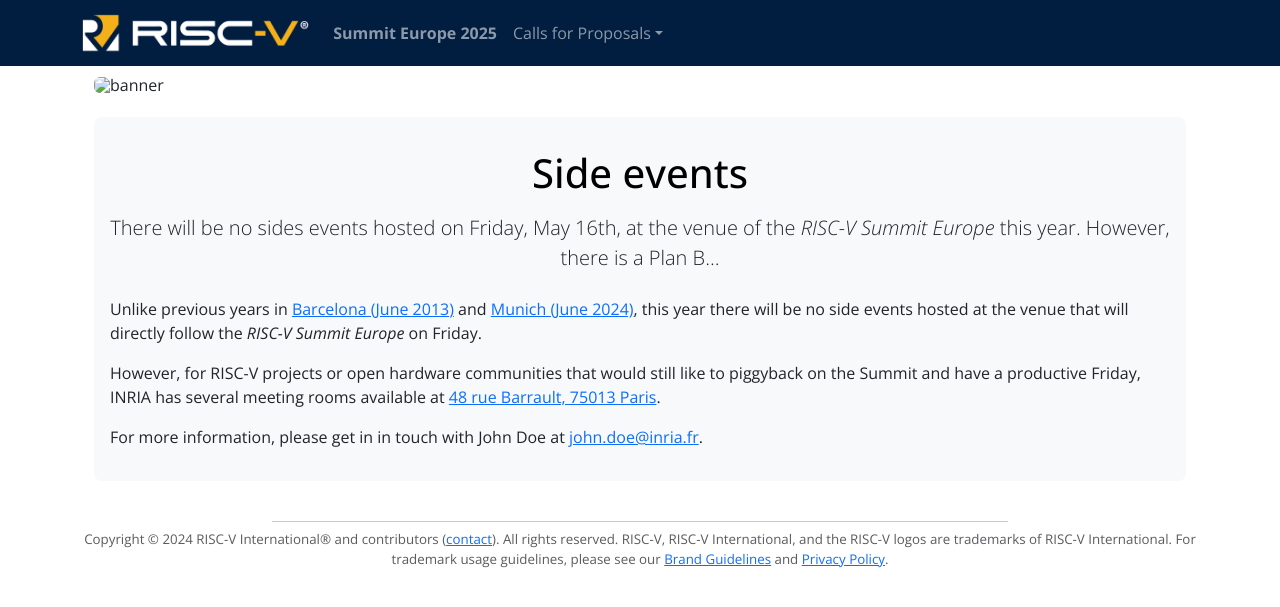
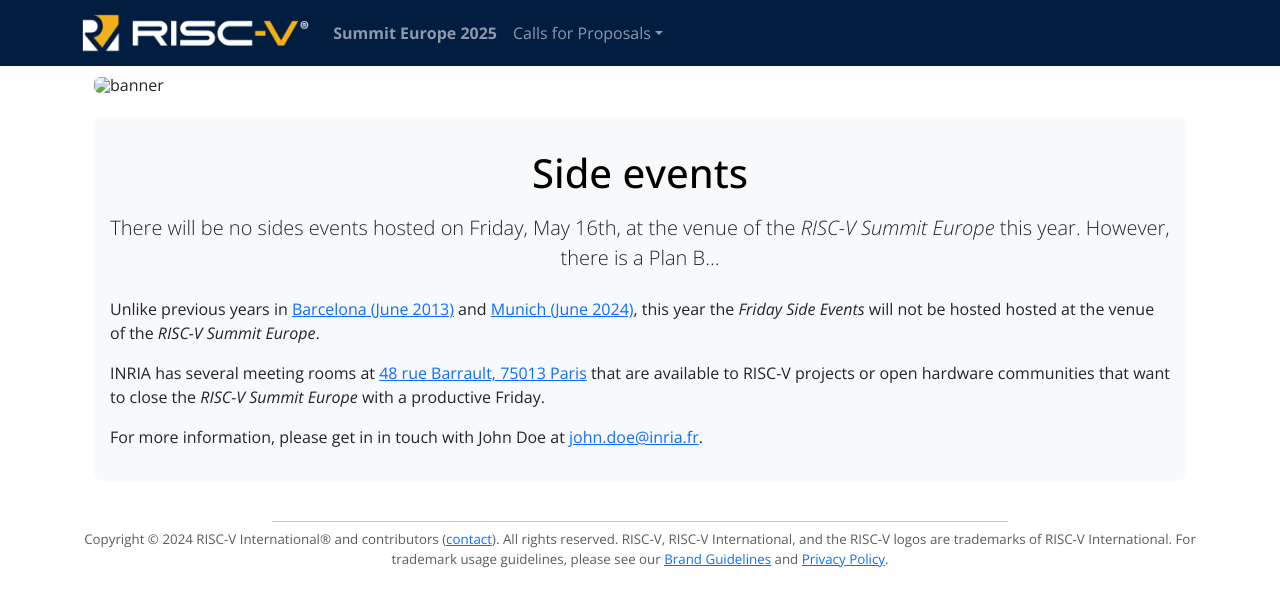
Before and after one commit to riscv-europe/summit-website-development, a Jekyll site: the page built from summit/2025/inria.md, in a window 1280 px wide. Shown: the top 607 px of the page. Built offline with Jekyll 4.4.1, drawn with Linux system fonts in a browser that asks for light colours.

Commit message:
Fix: improved wording for Side events.

```diff
--- a/summit/2025/inria.md
+++ b/summit/2025/inria.md
@@ -15,13 +15,13 @@
 Unlike previous years in [Barcelona (June
 2013)](https://riscv-europe.org/summit/2023/side-events) and [Munich
 (June 2024)](https://riscv-europe.org/summit/2024/sideevents), this
-year there will be no side events hosted at the venue that will
-directly follow the *RISC-V Summit Europe* on Friday.
+year the *Friday Side Events* will not be hosted hosted at the venue
+of the *RISC-V Summit Europe*.
 
-However, for RISC-V projects or open hardware communities that would
-still like to piggyback on the Summit and have a productive Friday,
-INRIA has several meeting rooms available at [48 rue Barrault, 75013
-Paris](https://www.openstreetmap.org/#map=19/48.826311/2.346010).
+INRIA has several meeting rooms at [48 rue Barrault, 75013
+Paris](https://www.openstreetmap.org/#map=19/48.826311/2.346010) that
+are available to RISC-V projects or open hardware communities that
+want to close the *RISC-V Summit Europe* with a productive Friday.
 
 For more information, please get in in touch with John Doe at
 [john.doe@inria.fr](mailto:john.doe@inria.fr).
```
Also changed, not shown: summit/2025/index.md (+4 -4 lines).
